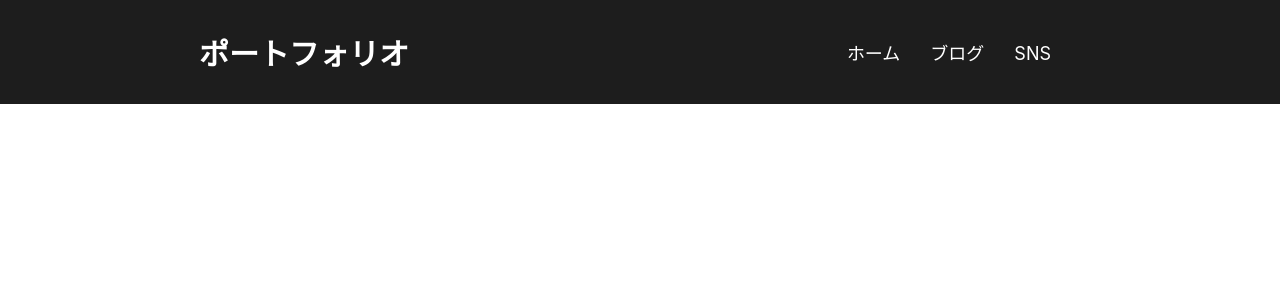
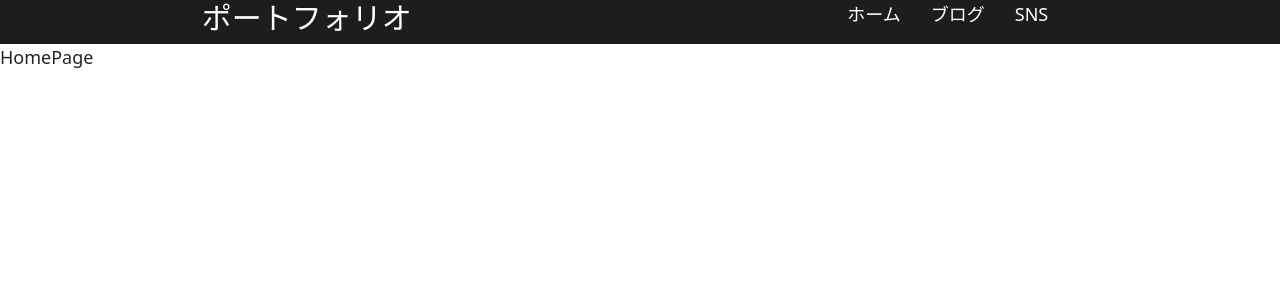
Before and after one commit to a-oyama/rakuraku-sc-main, a React (Create React App) app: page / in a window 1280 px wide. Shown: the top 300 px of the page. Built offline with nearby package versions, Linux system fonts and the light colour scheme.

Commit message:
途中からpull先変わったので戻し
戻した

```diff
--- a/package.json
+++ b/package.json
@@ -6,6 +6,7 @@
     "@testing-library/jest-dom": "^5.17.0",
     "@testing-library/react": "^13.4.0",
     "@testing-library/user-event": "^13.5.0",
+    "bootstrap": "^5.3.0",
     "react": "^18.3.1",
     "react-dom": "^18.3.1",
     "react-router-dom": "^6.26.1",
--- a/src/App.css
+++ b/src/App.css
@@ -10,7 +10,7 @@ header {
   align-items: center;
   background-color: #1d1d1d;
   color: white;
-  position: fixed;/* 固定 */
+/*   position: fixed;/* 固定 */
   width: 100%;
   z-index: 10; /* haederが固定して動く */
 }
--- a/src/App.js
+++ b/src/App.js
@@ -2,17 +2,23 @@ import './App.css';
 import Header from "./components/Header";
 import HomePage from "./components/HomePage";
 import BlogPage from "./components/BlogPage";
+import { BrowserRouter as Router, Route, Routes} from "react-router-dom";
 
 
 function App() {
   return (
+    <Router>
     <div className="App">
       <Header />
 
-      <HomePage />
+      <Routes>
+        <Route path="/" element={<HomePage />} /> {/* ホーム画面 */}
+        <Route path="/blog" element={<BlogPage />} /> {/* ブログページ */}
 
-      <BlogPage />
+
+      </Routes>
     </div>
+    </Router>
   );
 }
 
--- a/src/components/Header.js
+++ b/src/components/Header.js
@@ -1,4 +1,5 @@
 import React from 'react';
+import { Link } from 'react-router-dom';
 
 const Header = () => {
   return  (
@@ -7,13 +8,14 @@ const Header = () => {
             <h3>ポートフォリオ</h3>
         </div>
 
+{/* App.jsで設定したRoutesに飛ばす */}
         <nav>
             <ul>
                 <li>
-                    <a href="#">ホーム</a>
+                <Link to="/">ホーム</Link>
                 </li>
                 <li>
-                    <a href="#">ブログ</a>
+                <Link to="/blog">ブログ</Link>
                 </li>
                 <li>
                     <a href="#">SNS</a>
--- a/src/index.js
+++ b/src/index.js
@@ -2,6 +2,11 @@ import React from 'react';
 import ReactDOM from 'react-dom/client';
 import './index.css';
 import App from './App';
+import "bootstrap/dist/css/bootstrap.min.css";
+
+
+
+
 
 const root = ReactDOM.createRoot(document.getElementById('root'));
 root.render(
```
Also changed, not shown: 1 other file (tests, documents, lock files or other folders).
